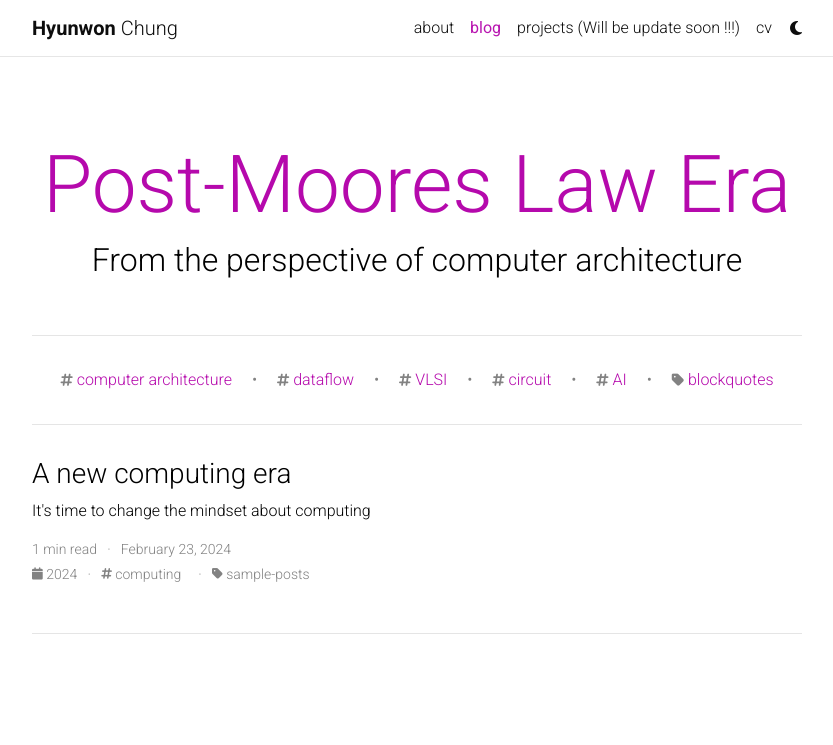
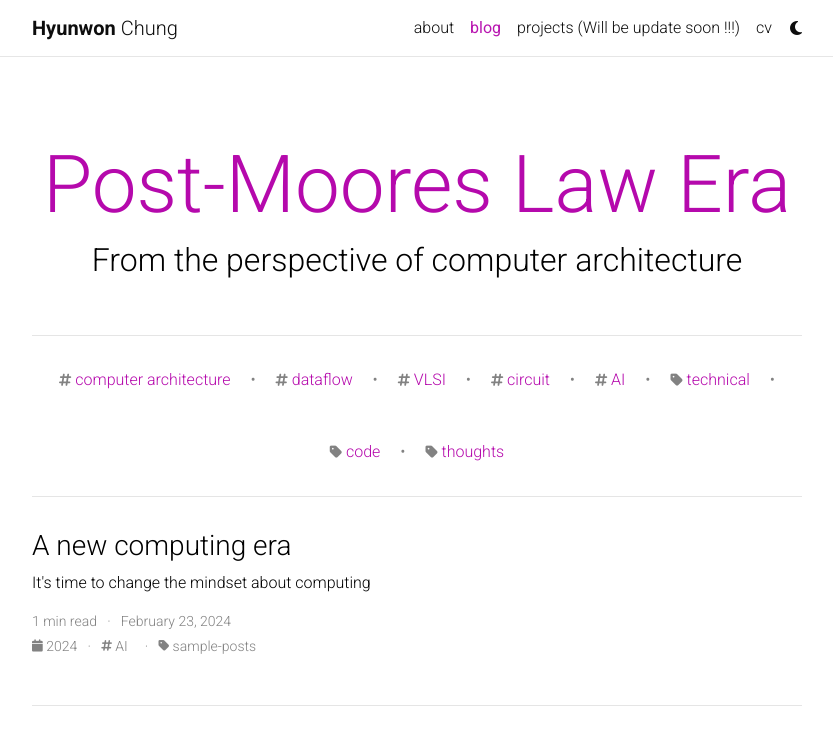
Before and after one commit to hyunwonch/hyunwonch.github.io, a Jekyll site: the page built from _pages/blog.md, in a window 1280 px wide. Shown: the top 745 px of the page, without its empty margins (223-1056 px from the left). Built offline with Jekyll 4.4.1, drawn with Linux system fonts in a browser that asks for light colours; the list of posts is cut into pages by our own code; comment, search, counter and statistics services are not loaded; a style sheet for code colours, icons or effects is not loaded.

Commit message:
update categoreis

```diff
--- a/_config.yml
+++ b/_config.yml
@@ -267,7 +267,7 @@
     category: '/blog/category/:name/'
 
 display_tags: ['computer architecture', 'dataflow', 'VLSI', 'circuit', 'AI'] # these tags will be displayed on the front page of your blog
-display_categories: ['blockquotes'] # these categories will be displayed on the front page of your blog
+display_categories: ['technical', 'code', 'thoughts'] # these categories will be displayed on the front page of your blog
 
 # -----------------------------------------------------------------------------
 # Jekyll Scholar
```
Also changed, not shown: _posts/2023-12-12-tikzjax.md (+1 -1 lines).
